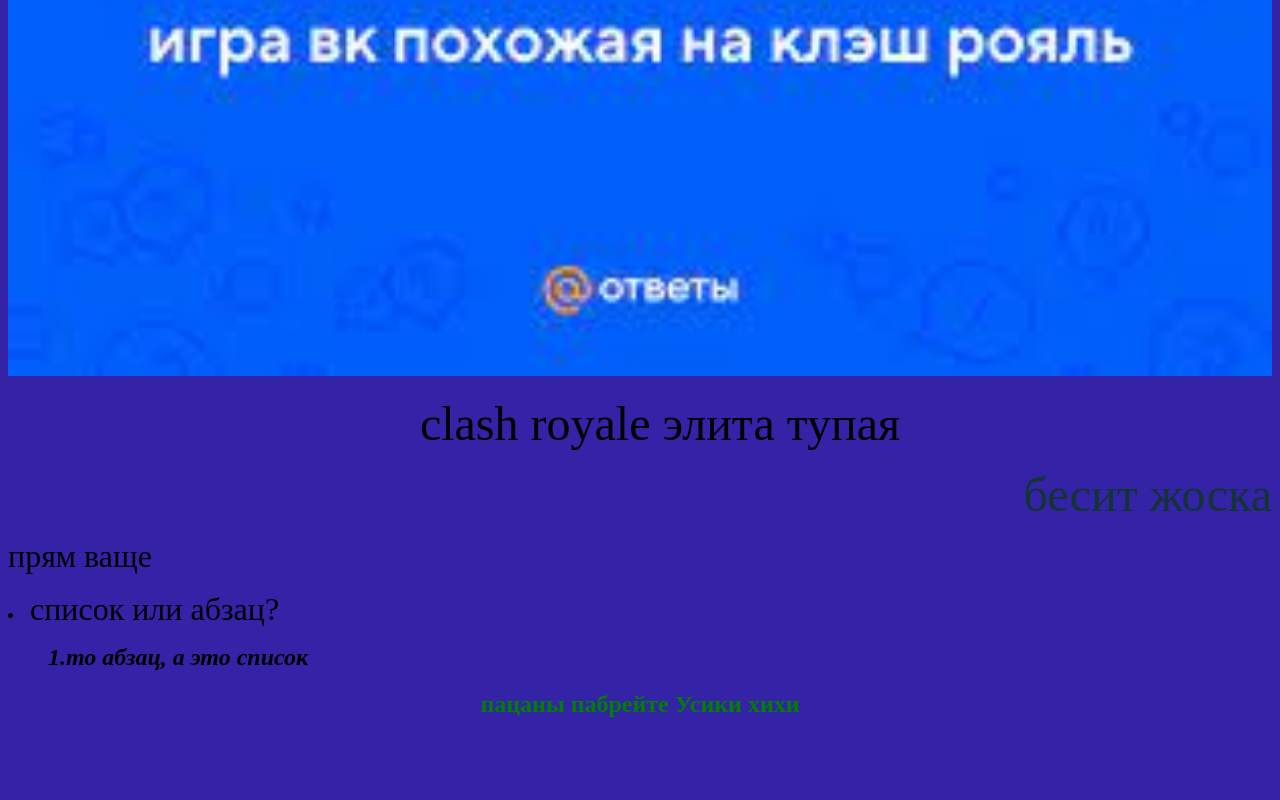
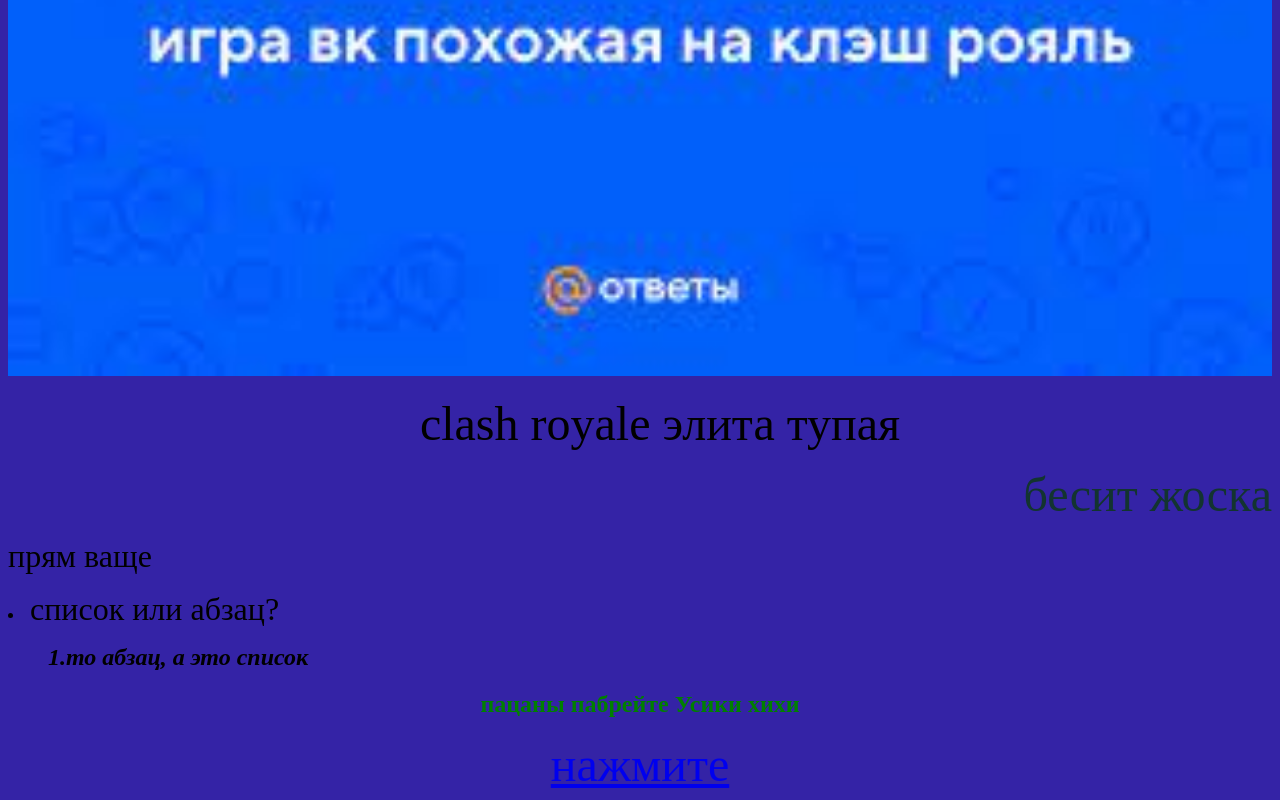
Before and after one commit to usermesdf/lesson, a plain HTML site: page index.html in a window 1280 px wide. Shown: the part 305-1105 px from the top of the page. Before the commit the page ends 1042 px from the top, so only its background shows below. Drawn offline with Linux system fonts and the light colour scheme.

Commit message:
Update index.html

```diff
--- a/index.html
+++ b/index.html
@@ -14,6 +14,7 @@
 	<ul><font size=" 5"><b><i> 1.то абзац, а это список</i></b></font></ul>
 	<center>
 	<h2><font color="green" >пацаны пабрейте Усики хихи</font></h2>
+		<span> <font size="7" color="red"><a href="https://www.youtube.com/watch?v=TBqzHZlWdaE"> нажмите</a></font></span><br>
 	</center>
 </body>
 </html>
```
